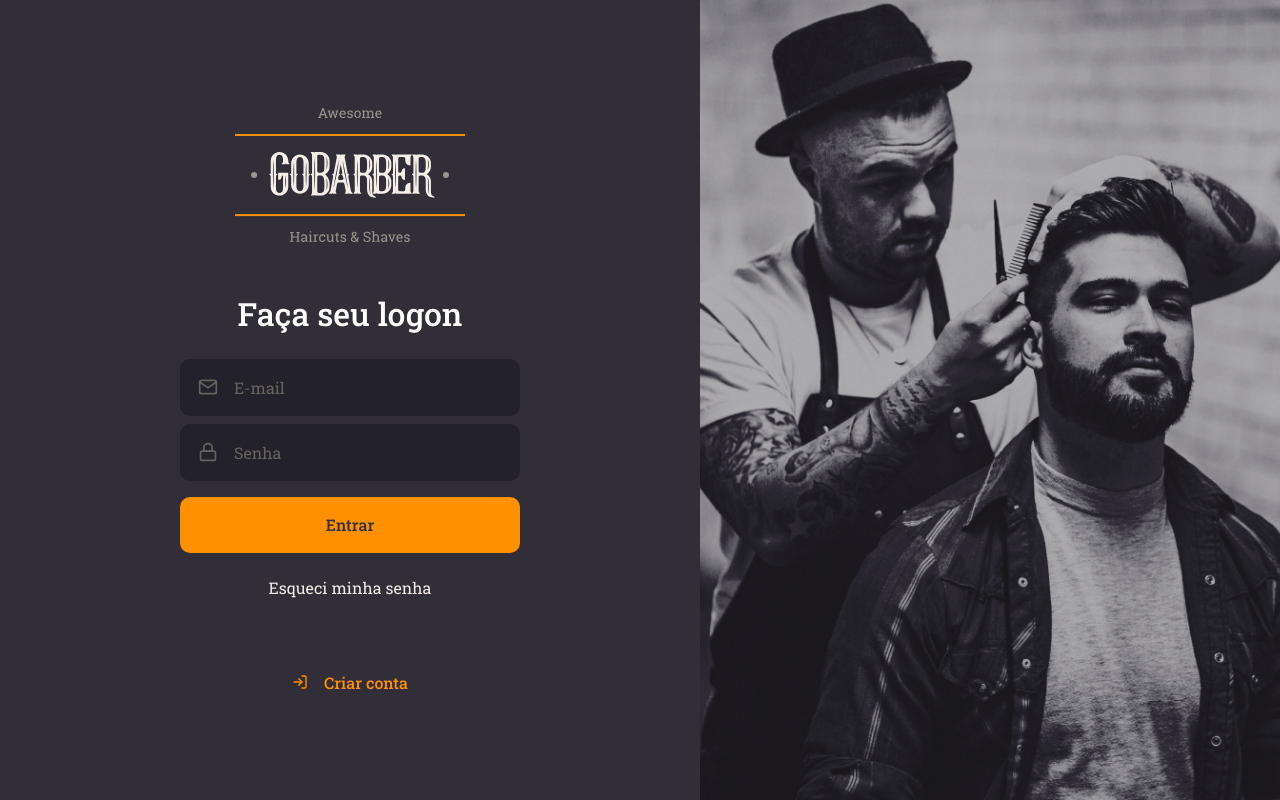
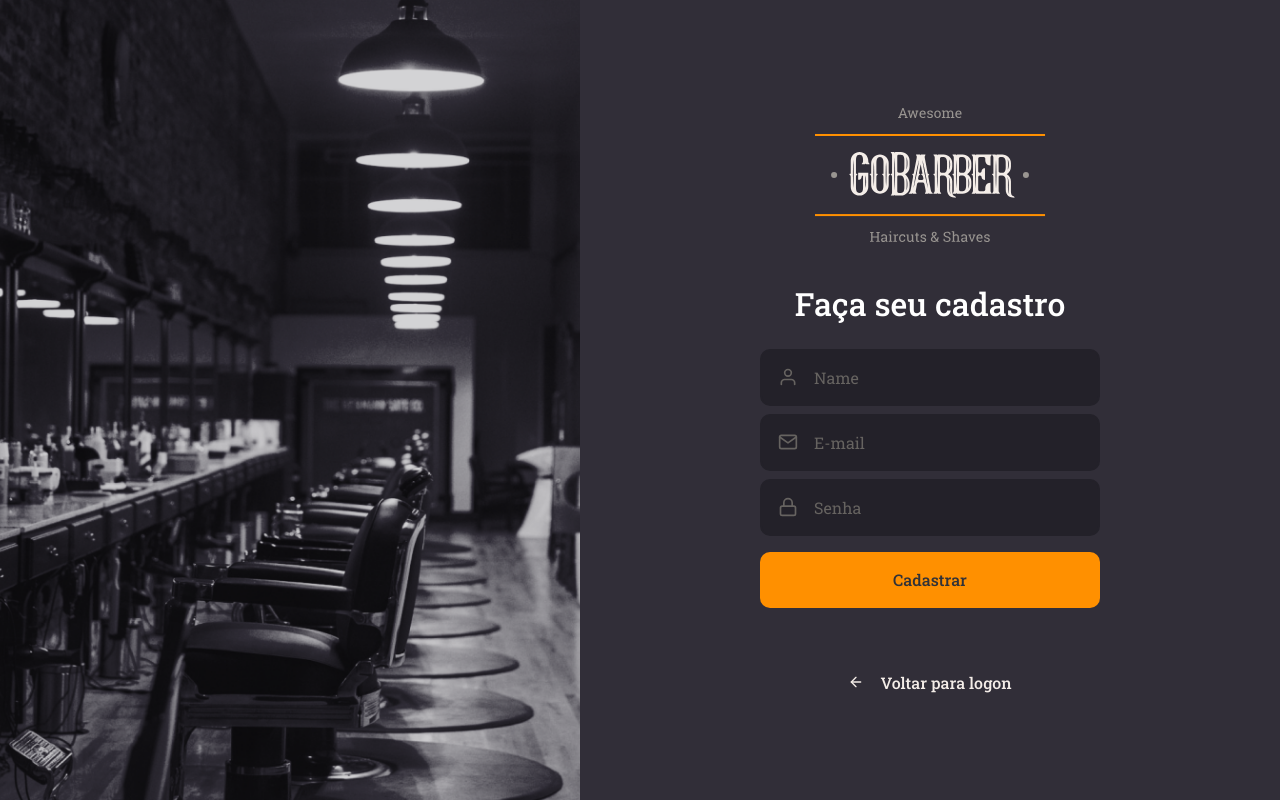
Before and after one commit to PedroRorato/gostack-gobarber-web, a React (Create React App) app: page / in a window 1280 px wide. Built offline with nearby package versions, Linux system fonts and the light colour scheme.

Commit message:
SignUp Page

```diff
--- a/src/App.tsx
+++ b/src/App.tsx
@@ -1,11 +1,11 @@
 import React from 'react';
 
 import GlobalStyle from './styles/global';
-import SignIn from './pages/SignIn';
+import SignUp from './pages/SignUp';
 
 const App: React.FC = () => (
   <>
-    <SignIn />
+    <SignUp />
     <GlobalStyle />
   </>
 );
--- /dev/null
+++ b/src/pages/SignUp/index.tsx
@@ -0,0 +1,40 @@
+import React from 'react';
+import { FiArrowLeft, FiUser, FiMail, FiLock } from 'react-icons/fi';
+
+import logoImg from '../../assets/logo.svg';
+import { Container, Content, Background } from './styles';
+
+import Input from '../../components/Input';
+import Button from '../../components/Button';
+
+const SignUp: React.FC = () => (
+  <Container>
+    <Background />
+
+    <Content>
+      <img src={logoImg} alt="GoBarber" />
+
+      <form>
+        <h1>Faça seu cadastro</h1>
+
+        <Input name="name" icon={FiUser} placeholder="Name" />
+        <Input name="email" icon={FiMail} placeholder="E-mail" />
+        <Input
+          type="password"
+          name="password"
+          icon={FiLock}
+          placeholder="Senha"
+        />
+
+        <Button type="submit">Cadastrar</Button>
+      </form>
+
+      <a href="forgot">
+        <FiArrowLeft />
+        Voltar para logon
+      </a>
+    </Content>
+  </Container>
+);
+
+export default SignUp;
--- /dev/null
+++ b/src/pages/SignUp/styles.ts
@@ -0,0 +1,55 @@
+import styled from 'styled-components';
+import { shade } from 'polished';
+
+import signUpBackground from '../../assets/sign-up-background.png';
+
+export const Container = styled.div`
+  height: 100vh;
+  display: flex;
+  align-items: stretch;
+`;
+
+export const Content = styled.div`
+  display: flex;
+  flex-direction: column;
+
+  justify-content: center;
+  align-items: center;
+
+  width: 100%;
+  max-width: 700px;
+
+  form {
+    margin: 40px 0;
+    width: 340px;
+    text-align: center;
+
+    h1 {
+      margin-bottom: 24px;
+    }
+  }
+
+  a {
+    color: #f4ede8;
+    display: flex;
+    font-weight: 500;
+    align-items: center;
+    margin-top: 24px;
+    text-decoration: none;
+    transition: color 0.3s;
+
+    &:hover {
+      color: ${shade(0.3, '#f4ede8')};
+    }
+
+    svg {
+      margin-right: 16px;
+    }
+  }
+`;
+
+export const Background = styled.div`
+  flex: 1;
+  background: url(${signUpBackground}) no-repeat center;
+  background-size: cover;
+`;
```
Also changed, not shown: src/assets/sign-up-background.png (added).
